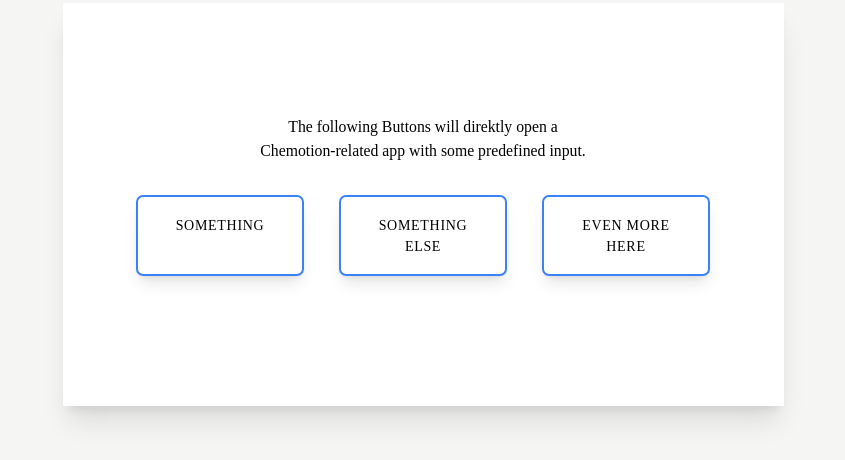
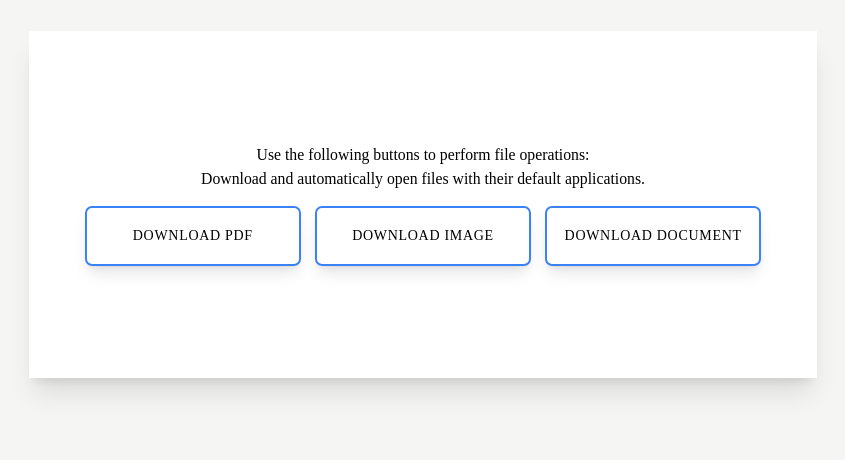
Before and after one commit to mekkyz/urlhandler, a plain HTML site: page test.html in a window 1280 px wide. Shown: the part 196-656 px from the top of the page, without its empty margins (217-1062 px from the left). Drawn offline with nearby package versions, Linux system fonts and the light colour scheme.

Commit message:
Feat: open endpoints on new tab and ui changes

```diff
--- a/test.html
+++ b/test.html
@@ -5,7 +5,7 @@
     <meta charset="UTF-8">
     <meta http-equiv="X-UA-Compatible" content="IE=edge">
     <meta name="viewport" content="width=device-width, initial-scale=1.0">
-    <title>Document</title>
+    <title>File Operations</title>
     <script src="https://cdn.tailwindcss.com"></script>
     <style>
         html,
@@ -15,25 +15,19 @@
             font-family: Barlow Semibold;
             font-size: 14px;
         }
-
-        body {}
     </style>
 </head>
 
-<body class="flex justify-center items-center  bg-stone-100">
+<body class="flex justify-center items-center bg-stone-100">
     <div class="bg-white shadow-xl w-128 py-32 px-16">
-        <div class="text-lg text-center pb-4">The following Buttons will direktly open a<br>Chemotion-related app with
-            some
-            predefined
-            input.</div>
-        <div class="grid grid-cols-3 grid-rows-1">
-            <a class="uppercase tracking-wider block w-48 text-uppercase shadow-lg rounded-lg text-center m-5 p-5 border-2 border-blue-500 hover:bg-blue-500 hover:text-white"
-                href="chemotion://something">something</a>
-            <a class="uppercase tracking-wider block w-48 text-uppercase shadow-lg rounded-lg text-center m-5 p-5 border-2 border-blue-500 hover:bg-blue-500 hover:text-white"
-                href="chemotion://something.else">something
-                else</a>
-            <a class="uppercase tracking-wider block w-48 text-uppercase shadow-lg rounded-lg text-center m-5 p-5 border-2 border-blue-500 hover:bg-blue-500 hover:text-white"
-                href="chemotion://something/even/more/here">Even more here</a>
+        <div class="text-lg text-center pb-4">Use the following buttons to perform file operations:<br>Download and automatically open files with their default applications.</div>
+        <div class="grid grid-cols-3 grid-rows-1 gap-4">
+            <a class="uppercase tracking-wider block w-full text-uppercase shadow-lg rounded-lg text-center py-5 px-5 border-2 border-blue-500 hover:bg-blue-500 hover:text-white"
+                href="mekkyEndpoint/download?fileId=someFileId&auth=someAuthToken" target="_blank">Download PDF</a>
+            <a class="uppercase tracking-wider block w-full text-uppercase shadow-lg rounded-lg text-center py-5 px-5 border-2 border-blue-500 hover:bg-blue-500 hover:text-white"
+                href="mekkyEndpoint/download?fileId=anotherFileId&auth=anotherAuthToken" target="_blank">Download Image</a>
+            <a class="uppercase tracking-wider block w-full text-uppercase shadow-lg rounded-lg text-center py-5 px-5 border-2 border-blue-500 hover:bg-blue-500 hover:text-white"
+                href="mekkyEndpoint/download?fileId=differentFileId&auth=differentAuthToken" target="_blank">Download Document</a>
         </div>
     </div>
 </body>
```
